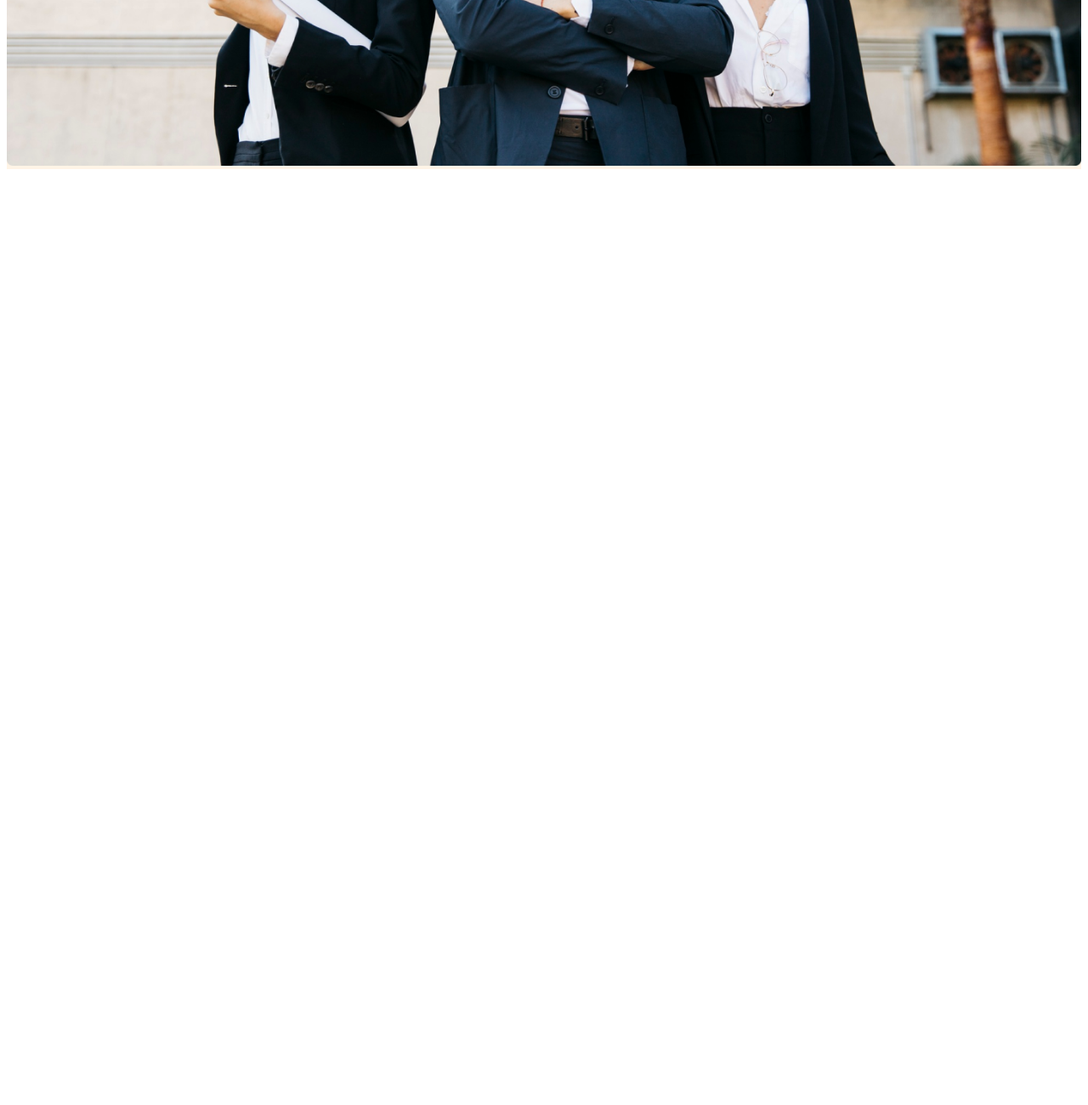
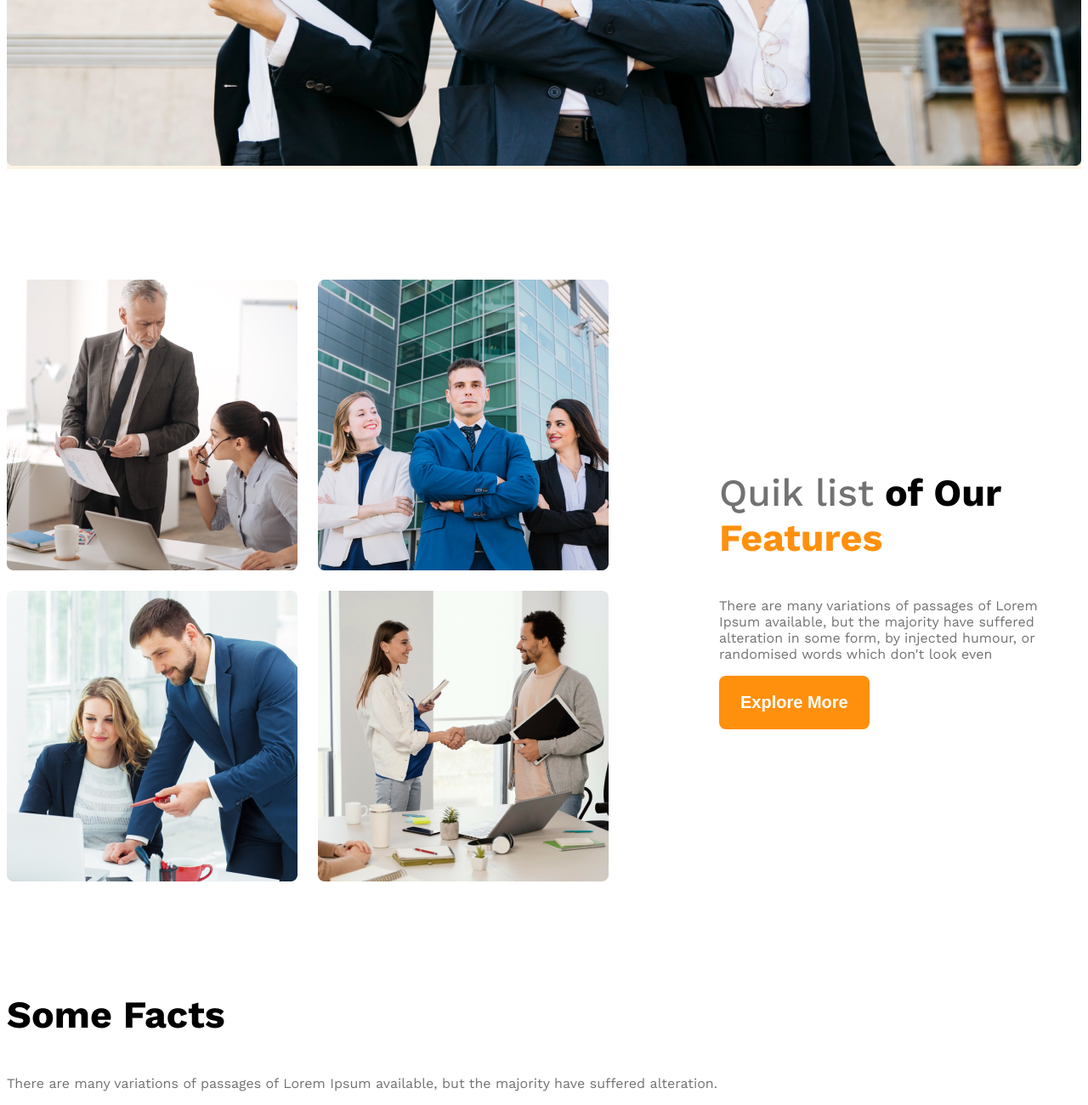
Before and after one commit to rakibhassannayem/G3-architect-website, a plain HTML site: page index.html in a window 1280 px wide. Shown: the part 985-2285 px from the top of the page at 85% size. Before the commit the page ends 1192 px from the top, so only its background shows below. Drawn offline with nearby package versions, Linux system fonts and the light colour scheme.

Commit message:
teams section

```diff
--- a/architects.css
+++ b/architects.css
@@ -11,12 +11,15 @@
   display: flex;
 }
 
+.text-primary{
+  color: #FF900E;
+}
 /* dark 02 */
 .text-gray{
   color: #424242;
 }
 /* dark 03 */
-.text-gray{
+.text-light-gray{
   color: #727272;
 }
 .bg-light{
@@ -30,6 +33,18 @@
   font-size: 1.25rem;
   border-radius: 8px;
   border: none;
+}
+
+main{
+  max-width: 1440px;
+  margin: 0 auto;
+}
+main > section{
+  margin-top: 130px;
+}
+.section-title{
+  font-size: 2.8rem;
+  font-weight: 700;
 }
 /* header styles */
 
@@ -72,9 +87,46 @@
   width: 100%;
 }
 
+/* teams and features related styles */
+
+.teams{
+  align-items: center;
+}
+.team-img-container{
+  display: grid;
+  grid-template-columns: repeat(2, 1fr);
+  gap: 24px;
+}
+.our-features{
+  margin-left: 130px;
+  max-width: 530px;
+}
+#quick-list{
+  font-weight: 500;
+}
 /* resoponsive media query */
 @media screen and (max-width: 576px) {
-  .navbar, .nav-links{
+  .navbar,
+  .nav-links,
+  .teams{
     flex-direction: column;
   }
+
+  .team-img-container{
+    grid-template-columns: repeat(1, 1fr);
+  }
+
+  .our-features{
+    margin-left: 20px;
+  }
 }
+
+/* medium size device */
+@media screen and (min-width: 576px) and (max-width: 992px) {
+  .teams{
+    flex-direction: column;
+  }
+  .our-features{
+    margin: 50px auto;
+  }
+}
--- a/index.html
+++ b/index.html
@@ -27,7 +27,30 @@
     </div>
   </header>
   <main>
+    <!-- teams section starts -->
+    <section class="teams display-flex">
+      <div class="team-img-container">
+        <img src="./images/team1.png" alt="two architects discussing">
+        <img src="./images/team2.png" alt="">
+        <img src="./images/team3.png" alt="">
+        <img src="./images/team4.png" alt="">
+      </div>
+      <div class="our-features">
+        <h3 class="section-title"><span id="quick-list" class="text-light-gray">Quik list</span> <span>of Our</span> <span class="text-primary">Features</span></h3>
+        <p class="feature-description text-light-gray">There are many variations of passages of Lorem Ipsum available, but the majority have suffered alteration in some form, by injected humour, or randomised words which don't look even</p>
+        <button class="btn-primary">Explore More</button>
+      </div>
+    </section>
 
+    <!-- features will enjoy -->
+    <section>
+    </section>
+
+    <!-- some facts -->
+    <section class="some-facts">
+      <h3 class="section-title">Some Facts</h3>
+      <p class="text-light-gray">There are many variations of passages of Lorem Ipsum available, but the majority have suffered alteration.</p>
+     </section>
   </main>
   <footer>
 
```
